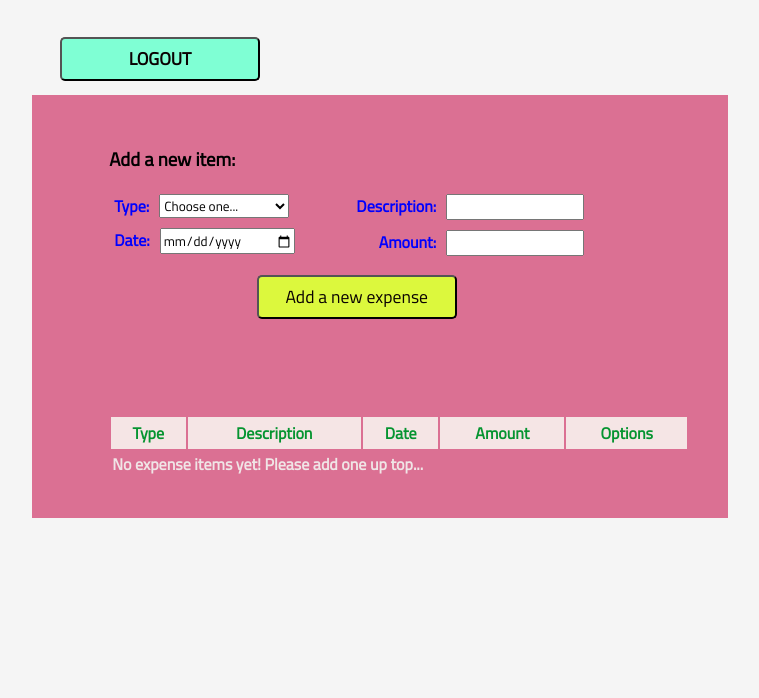
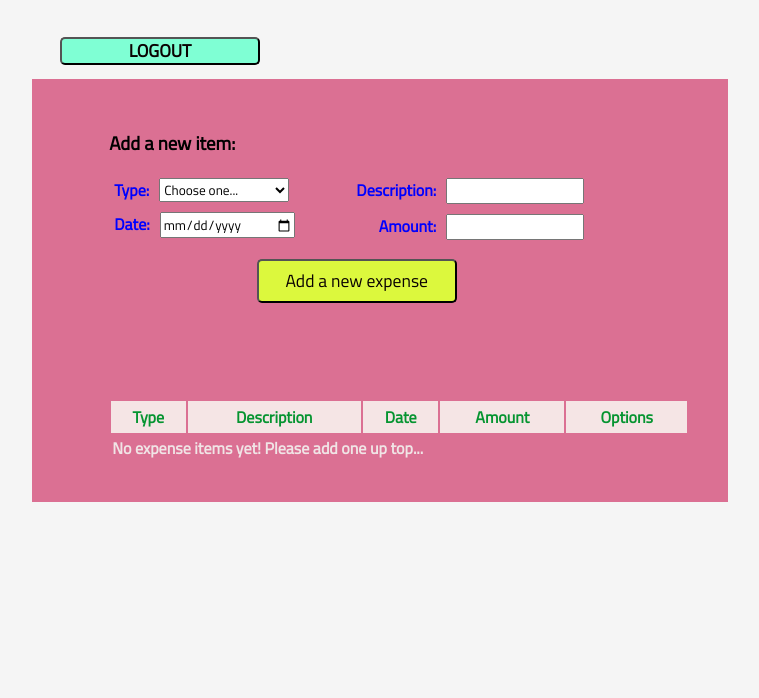
Before and after one commit to shankar01139/Expense-Tracker, a plain HTML site: page expense.html in a window 1280 px wide. Shown: the part 102-800 px from the top of the page, without its empty margins (260-1019 px from the left). Drawn offline with Linux system fonts and the light colour scheme.

Commit message:
Update expense.html

```diff
--- a/expense.html
+++ b/expense.html
@@ -12,7 +12,7 @@
 <body>
     <header>
         <h1 class="title">Expense Tracker </h1>
-        <button style="padding: 10px;background-color: aquamarine;font-weight: bolder;" onclick="end()">LOGOUT</button>
+        <button style="padding: 2px;background-color: aquamarine;font-weight: bolder;" onclick="end()">LOGOUT</button>
     <header>
 <div class="whole-content">
     <section class="content">
```
